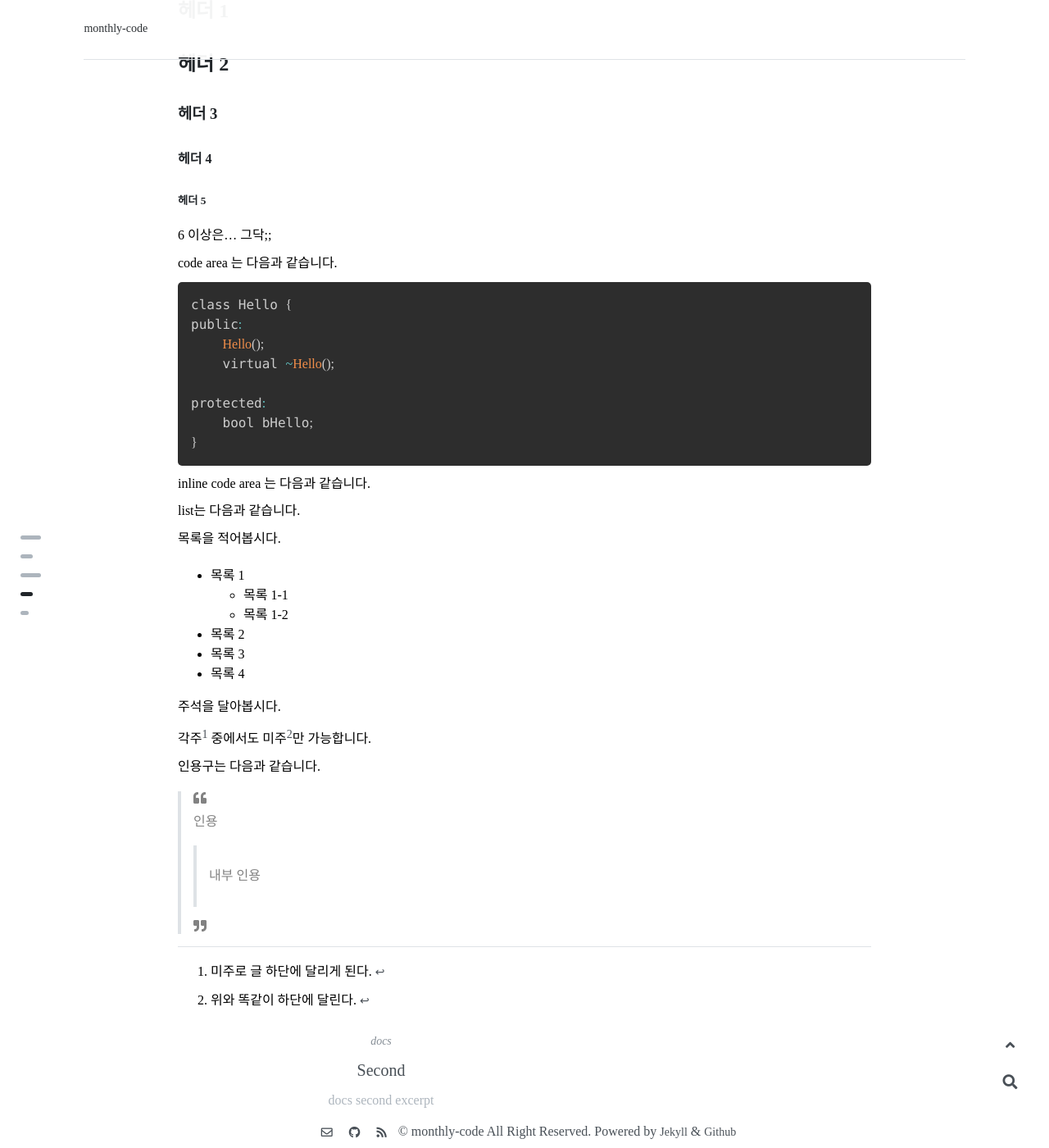
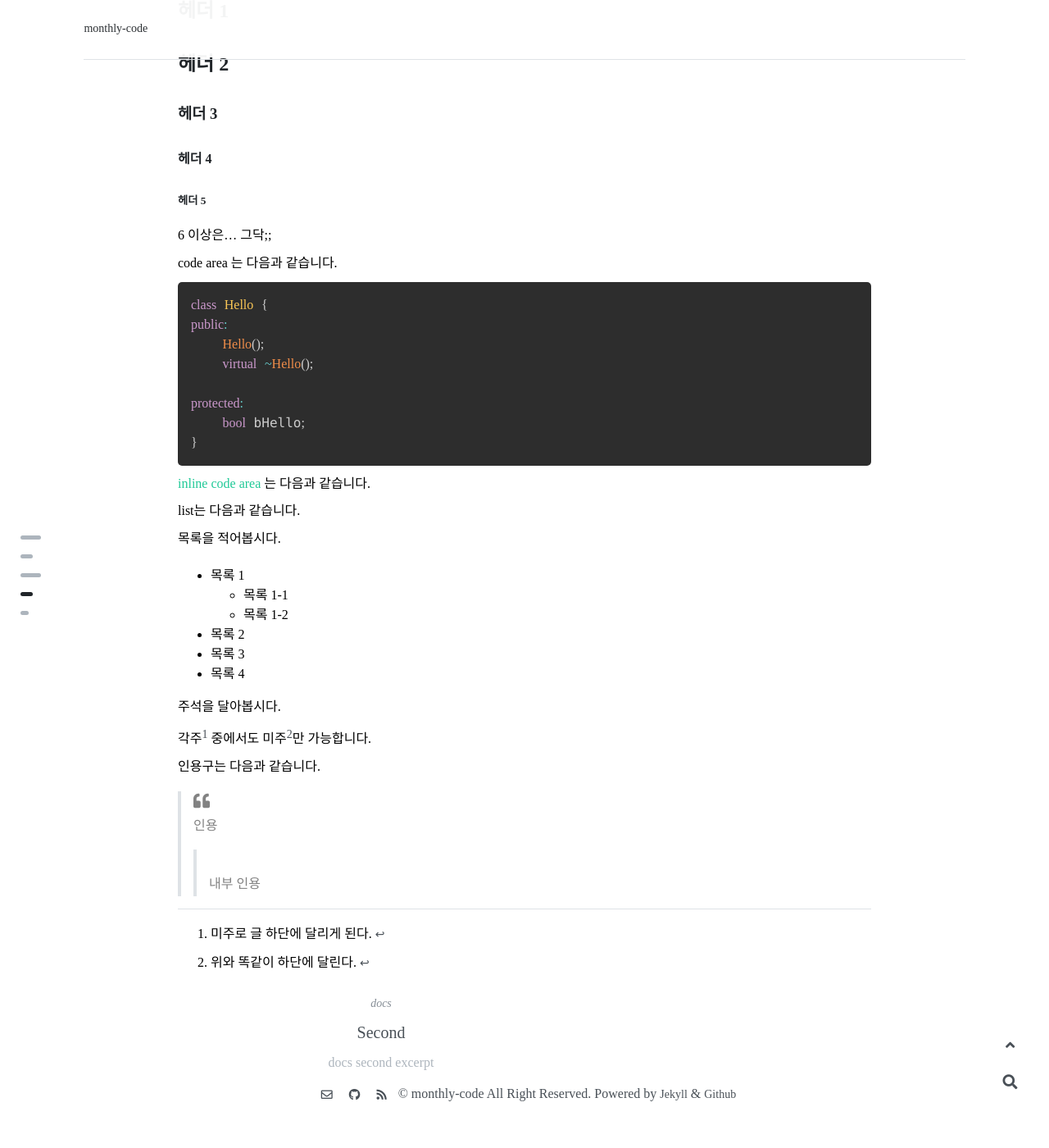
Before and after one commit to monthly-code/monthly-code.github.io, a Jekyll site: the page built from _docs/third.md, in a window 1280 px wide and 1400 px high, scrolled down 497 px. Shown: the whole window at 82% size. Built offline with Jekyll 4.4.1, drawn with Linux system fonts in a browser that asks for light colours; nearby versions of some CDN libraries; some web fonts are replaced; comment, search, counter and statistics services are not loaded; after the commit the page ends 1851 px from its top, so only the background shows below that.

Commit message:
modify css and test docs page

````diff
--- a/_docs/third.md
+++ b/_docs/third.md
@@ -26,7 +26,7 @@ docs third content
 
 code area 는 다음과 같습니다.
 
-```c++
+```cpp
 class Hello {
 public:
     Hello();
@@ -57,6 +57,5 @@ list는 다음과 같습니다.
 > 인용
 >> 내부 인용
 
-
 [^1]: 미주로 글 하단에 달리게 된다.
 [^2]: 위와 똑같이 하단에 달린다.
--- a/_includes/base/head.html
+++ b/_includes/base/head.html
@@ -21,7 +21,7 @@
  crossorigin="anonymous">
 
 <!-- fonts -->
-<link rel="stylesheet" href="https://fonts.googleapis.com/css?family=Heebo|Noto+Sans+KR">
+<link rel="stylesheet" href="https://fonts.googleapis.com/css?family=Noto+Sans|Noto+Sans+KR|Questrial&display=swap">
 <link rel="stylesheet" href="//spoqa.github.io/spoqa-han-sans/css/SpoqaHanSans-kr.css" type="text/css">
 <link rel="stylesheet" href="//spoqa.github.io/spoqa-han-sans/css/SpoqaHanSans-jp.css" type="text/css">
 
--- a/assets/css/common.css
+++ b/assets/css/common.css
@@ -29,6 +29,19 @@ h1,h2,h3,h4,h5,h6 {
     color: var(--oc-gray-9);
 }
 
+/* h1::after, h2::after, h3::after {
+    display: inline-block;
+    content: "\f0c1";
+    font-family: "Font Awesome 5 Free";
+    font-weight: 900;
+    margin-left: 10px;
+    color: var(--oc-gray-3);
+}
+
+h1:hover::after, h2:hover::after, h3:hover::after {
+    color: var(--oc-teal-3);
+} */
+
 p {
     margin: 5px auto;
     line-height: 180%;
@@ -47,14 +60,17 @@ blockquote::before {
     font-family: "Font Awesome 5 Free";
     font-weight: 900; /* 400 */
     margin-right: 10px;
+    font-size: 20px;
 }
 
-blockquote::after {
+/* blockquote::after {
     content: "\f10e";
     font-family: "Font Awesome 5 Free";
-    font-weight: 900; /* 400 */
+    font-weight: 900; /* 400 *//*
     margin-right: 10px;
-}
+    width: 100%;
+    text-align: right;
+} */
 
 blockquote > blockquote::before {
     content: "";
@@ -63,6 +79,20 @@ blockquote > blockquote::before {
 blockquote > blockquote::after {
     content: "";
 }
+
+code {
+    color: var(--oc-teal-5);
+}
+
+/* ::-moz-selection { /* Code for Firefox */
+    /* color: var(--oc-teal-5); */
+    /* background: var(--oc-gray-1); */
+/* } */
+
+/* ::selection { */
+    /* color: var(--oc-teal-5); */
+    /* background: var(--oc-gray-1); */
+/* } */
 
 .common-items {
     list-style-type: none;
--- a/assets/css/front-matter.css
+++ b/assets/css/front-matter.css
@@ -23,6 +23,10 @@
     margin: 15px 0 10px 0;
 }
 
+/* .front-matter-area > .container > .front-title::after {
+    display: none;
+} */
+
 .front-matter-area > .container > .front-date {
     color: var(--oc-gray-5);
     font-size: 14px;
--- a/assets/css/kramdown.css
+++ b/assets/css/kramdown.css
@@ -1,6 +1,14 @@
 .footnotes {
     border-top: 1px solid transparent;
     border-color: var(--oc-gray-3);
+}
+
+.footnote:hover {
+    color: var(--oc-teal-5);
+}
+
+.reversefootnote:hover {
+    color: var(--oc-teal-5);
 }
 
 /* .footnotes::before {
````
